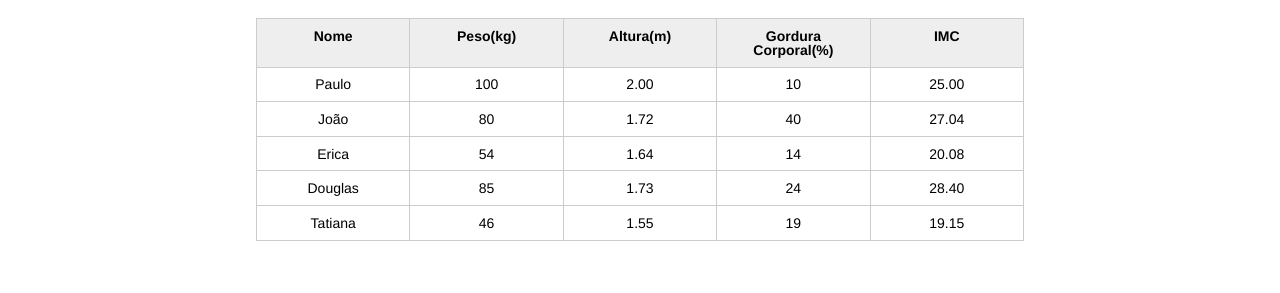
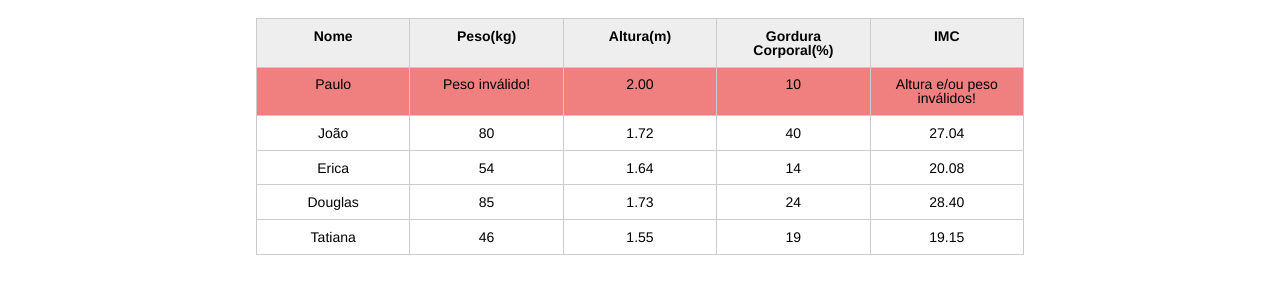
Before and after one commit to evertonpaiva/cursoJavascript, a plain HTML site: page index.html in a window 1280 px wide. Shown: the part 123-416 px from the top of the page. Drawn offline with Linux system fonts and the light colour scheme.

Commit message:
Alterando o estilo da linha em caso de erro.

```diff
--- a/css/index.css
+++ b/css/index.css
@@ -132,3 +132,7 @@ button[disabled=disabled], button:disabled {
 .campo-invalido{
 	border: 1px solid red;
 }
+
+.paciente-invalido {
+	background-color: lightcoral;
+}
--- a/index.html
+++ b/index.html
@@ -31,7 +31,7 @@
 					<tbody id="tabela-pacientes">
 						<tr class="paciente" id="primeiro-paciente" >
 							<td class="info-nome">Paulo</td>
-							<td class="info-peso">100</td>
+							<td class="info-peso">10000</td>
 							<td class="info-altura">2.00</td>
 							<td class="info-gordura">10</td>
 							<td class="info-imc">0</td>
--- a/js/principal.js
+++ b/js/principal.js
@@ -30,5 +30,6 @@ for(var i = 0; i < pacientes.length; i++){
       tdImc.textContent = imc.toFixed(2);
   } else {
       tdImc.textContent = "Altura e/ou peso inválidos!"
+      paciente.classList.add("paciente-invalido");
   }
 }
```
